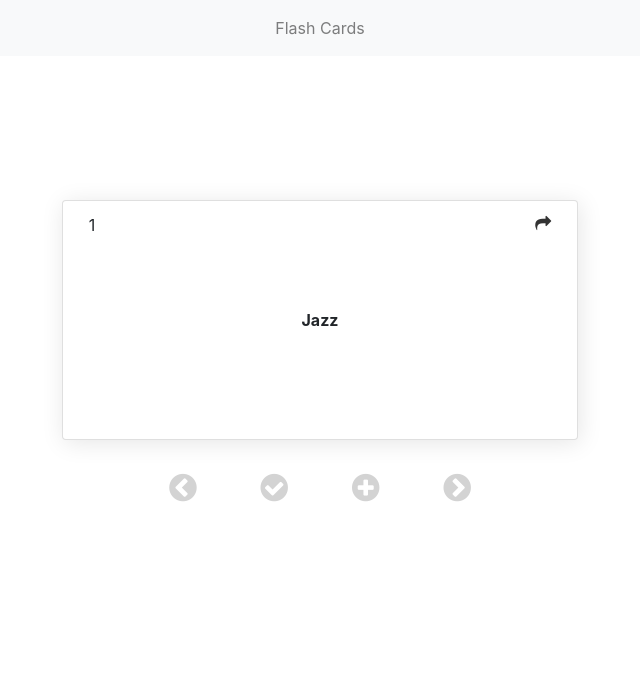
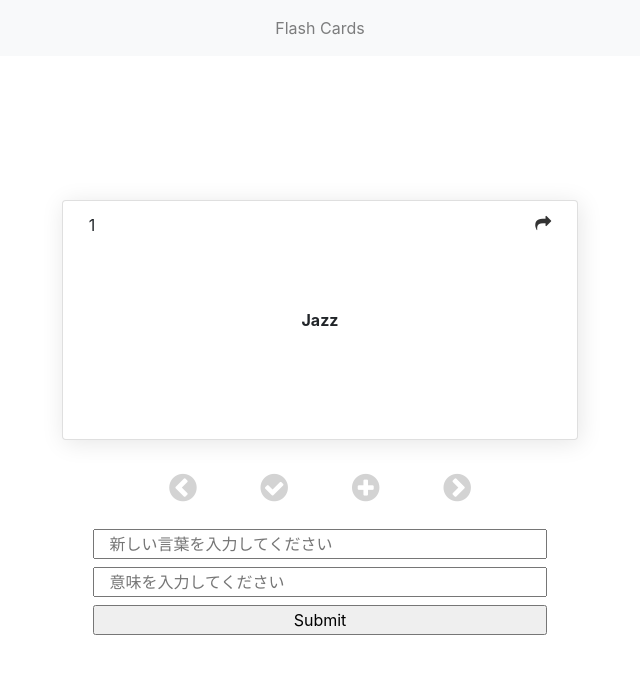
Before and after one commit to Cress1004/React_itss_prj, a React (Create React App) app: page / in a window 1280 px wide. Shown: the top 674 px of the page, without its empty margins (320-960 px from the left). Built offline with nearby package versions, Linux system fonts and the light colour scheme.

Commit message:
css for AddWord component

```diff
--- a/src/components/AddWord.js
+++ b/src/components/AddWord.js
@@ -16,10 +16,11 @@ function AddWord( { onAdd } ) {
     }
 
     return (
-        <div>
-            <div className="panel-block">
+        <div className="row justify-content-center">
+            <div className=" col col-sm-5">
+                <div className="row justify-content-center my-2">
                     <input
-                    class="input"
+                        className="col-sm-10"
                         type="text"
                         placeholder="新しい言葉を入力してください"
                         value={word}
@@ -27,16 +28,21 @@ function AddWord( { onAdd } ) {
                     />
                 </div>
 
-            <div className="panel-block">
+                <div className="row justify-content-center my-2">
                     <input
-                    class="input"
+                        className="col-sm-10"
                         type="text"
                         placeholder="意味を入力してください"
                         value={mean}
                         onChange={handleChangeMean}
                     />
                 </div>
-            <input className="input" type="submit" value="Submit" onClick={onSubmit} />
+
+                <div className="row justify-content-center my-2">
+                    <input className="col-sm-10" type="submit" value="Submit" onClick={onSubmit} />
+                </div>
+
+            </div>
         </div>
     );
 }
--- a/src/components/Main.js
+++ b/src/components/Main.js
@@ -15,9 +15,9 @@ function Main() {
     return (
         <div className="panel">
             <Header />
-            {/*<AddWord onAdd={handleAdd} />*/}
 
             <CardContainer />
+            <AddWord onAdd={handleAdd} />
         </div>
     );
 }
```
Lines whose indentation alone changed are shown as unchanged.
